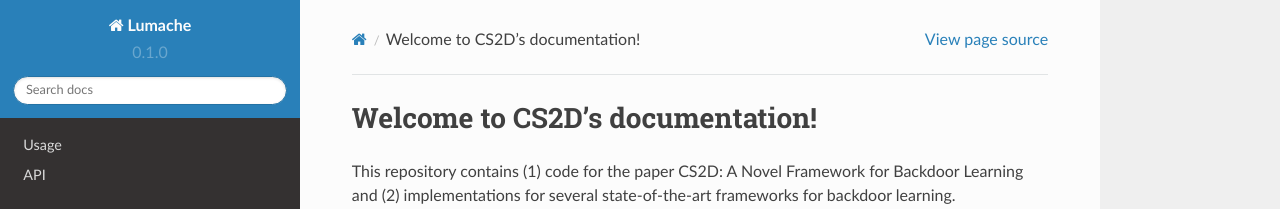
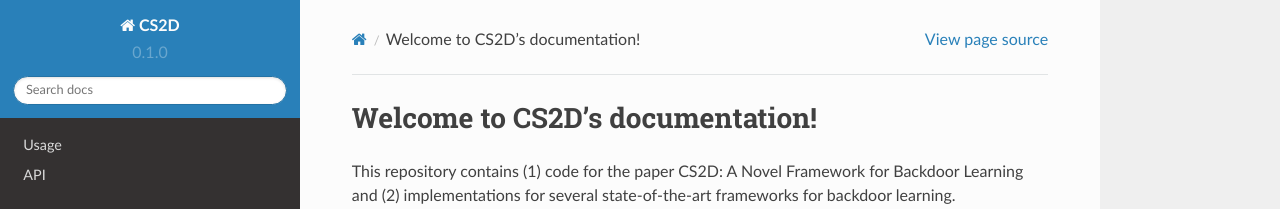
Before and after one commit to jeremyxianx/bd_cs2d, a Sphinx documentation site: the page built from docs/source/index.rst, in a window 1280 px wide. Shown: the top 209 px of the page. Built offline with Sphinx 7.4.7 and the Read the Docs theme 2.0.0, drawn with Linux system fonts in a browser that asks for light colours.

Commit message:
Update conf.py

```diff
--- a/docs/source/conf.py
+++ b/docs/source/conf.py
@@ -2,9 +2,9 @@
 
 # -- Project information
 
-project = 'Lumache'
+project = 'CS2D'
 copyright = '2021, Graziella'
-author = 'Graziella'
+author = 'Xun'
 
 release = '0.1'
 version = '0.1.0'
```
